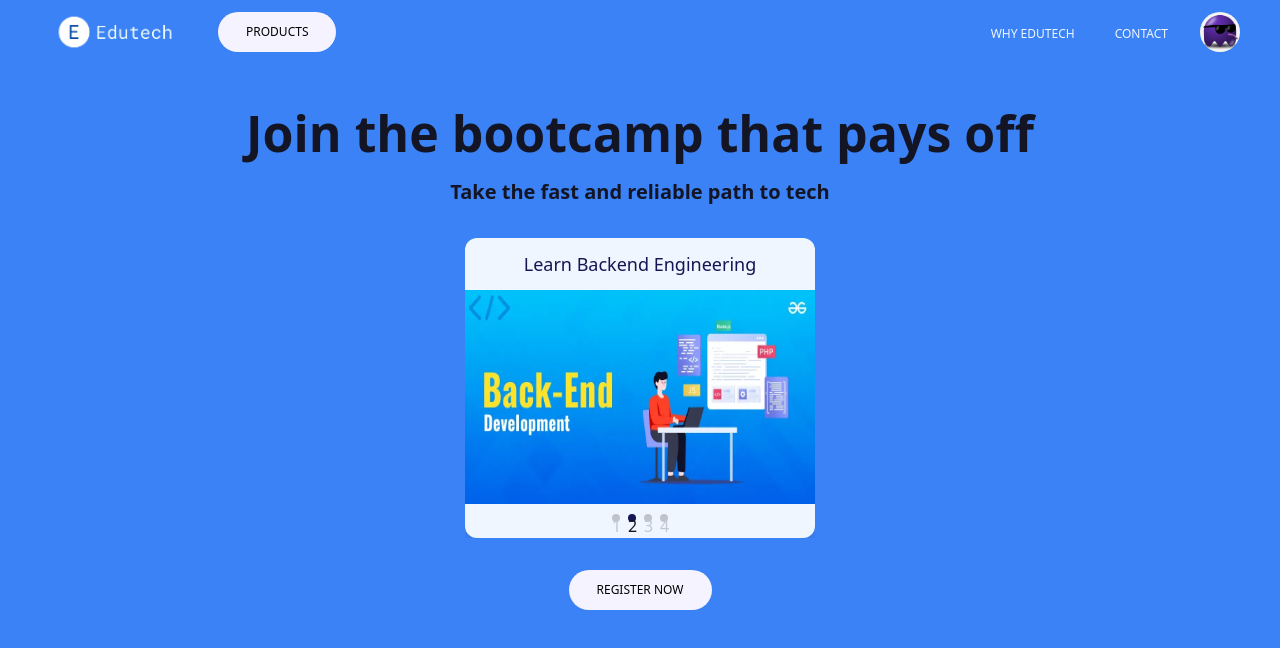
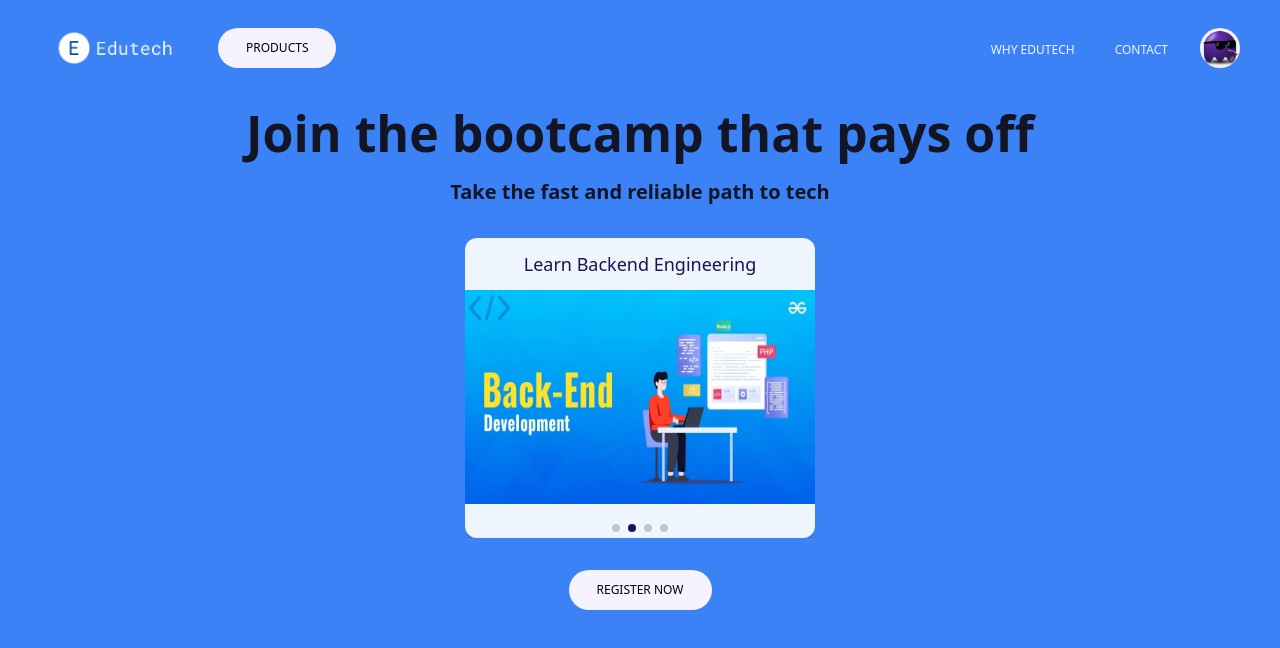
Before and after one commit to Pheeleex/edTech, a Next.js app: page / in a window 1280 px wide. Shown: the top 648 px of the page. Built offline with nearby package versions, Linux system fonts and the light colour scheme; no server answers.

Commit message:
floating nav

```diff
--- a/app/globals.css
+++ b/app/globals.css
@@ -213,6 +213,10 @@
   hover:after:origin-bottom-left hover:after:scale-x-100 dark:after:bg-white cursor-pointer;
 }
 
+.floating-nav {
+  @apply bg-black rounded-lg border;
+}
+
 .slide-img{
   transition: translate 300ms ease-in-out;
   flex-grow: 0;
--- a/components/CustomSlider.tsx
+++ b/components/CustomSlider.tsx
@@ -28,10 +28,6 @@ const CustomSlider: React.FC<CustomSliderProps> = ({ items }) => {
       }}
       pagination={{
         clickable: true,
-        renderBullet: function (index, className) {
-          // Customize the bullets here (e.g., adding numbers)
-          return `<span class="${className}">${index + 1}</span>`;
-        },
       }}
       className="w-full h-full"
     >
--- a/components/Navbar.tsx
+++ b/components/Navbar.tsx
@@ -1,6 +1,7 @@
 'use client'
 import Image from 'next/image'
-import React, { useState } from 'react'
+import React, { useEffect, useRef, useState } from 'react'
+import gsap from "gsap";
 import Button from './Button'
 import Link from 'next/link';
 import { useUser } from '@/lib/context/UserContext';
@@ -8,15 +9,50 @@ import { signOut } from 'firebase/auth';
 import { auth } from '@/lib/firebase';
 import { deleteCookies } from '@/lib/actions/user.actions';
 import { useRouter } from 'next/navigation';
+import { useWindowScroll } from "react-use";
 
 const Navbar = () => {
   const [dropdownOpen, setDropdownOpen] = useState(false)
+  const navContainerRef = useRef<HTMLDivElement | null>(null);
     const navItems = ["Why Edutech", "Contact"];
+
+    const { y: currentScrollY } = useWindowScroll();
+    const [lastScrollY, setLastScrollY] = useState(0);
+
+    const [isNavVisible, setIsNavVisible] = useState(true);
     const user = useUser()
      const router = useRouter();
     const toggleDropdown = () => {
       setDropdownOpen(!dropdownOpen);
     };
+
+    useEffect(() => {
+      const navElement = navContainerRef.current;
+      if(navContainerRef.current){
+      if (currentScrollY === 0) {
+        // Topmost position: show navbar without floating-nav
+        setIsNavVisible(true);
+        navContainerRef.current.classList.remove("floating-nav");
+      } else if (currentScrollY > lastScrollY) {
+        // Scrolling down: hide navbar and apply floating-nav
+        setIsNavVisible(false);
+        navContainerRef.current.classList.add("floating-nav");
+      } else if (currentScrollY < lastScrollY) {
+        // Scrolling up: show navbar with floating-nav
+        setIsNavVisible(true);
+        navContainerRef.current.classList.add("floating-nav");
+      }
+    }
+      setLastScrollY(currentScrollY);
+    }, [currentScrollY, lastScrollY]);
+
+    useEffect(() => {
+      gsap.to(navContainerRef.current, {
+        y: isNavVisible ? 0 : -100,
+        opacity: isNavVisible ? 1 : 0,
+        duration: 0.2,
+      });
+    }, [isNavVisible]);
 
     const handleSignOut = async() => {
       try {
@@ -30,7 +66,8 @@ const Navbar = () => {
     }
   return (
     <div
-     className="fixed inset-x-0 top-0 z-50 h-16 border-none transition-all duration-700 sm:inset-x-6"
+      ref={navContainerRef}
+     className="fixed inset-x-0 top-4 z-50 h-16 border-none transition-all duration-700 sm:inset-x-6"
     >
          <header className="absolute top-1/2 w-full -translate-y-1/2">
          <nav className="flex size-full items-center justify-between p-4">
--- a/package.json
+++ b/package.json
@@ -9,6 +9,7 @@
     "lint": "next lint"
   },
   "dependencies": {
+    "@gsap/react": "^2.1.1",
     "@hookform/resolvers": "^3.9.1",
     "@radix-ui/react-label": "^2.1.1",
     "@radix-ui/react-slot": "^1.1.1",
@@ -16,12 +17,14 @@
     "clsx": "^2.1.1",
     "cookie": "^1.0.2",
     "firebase": "^11.1.0",
+    "gsap": "^3.12.5",
     "lucide-react": "^0.468.0",
     "next": "15.1.1",
     "nookies": "^2.5.2",
     "react": "^19.0.0",
     "react-dom": "^19.0.0",
     "react-hook-form": "^7.54.1",
+    "react-use": "^17.6.0",
     "swiper": "^11.1.15",
     "tailwind-merge": "^2.5.5",
     "tailwindcss-animate": "^1.0.7",
```
Also changed, not shown: 1 other file (tests, documents, lock files or other folders).
